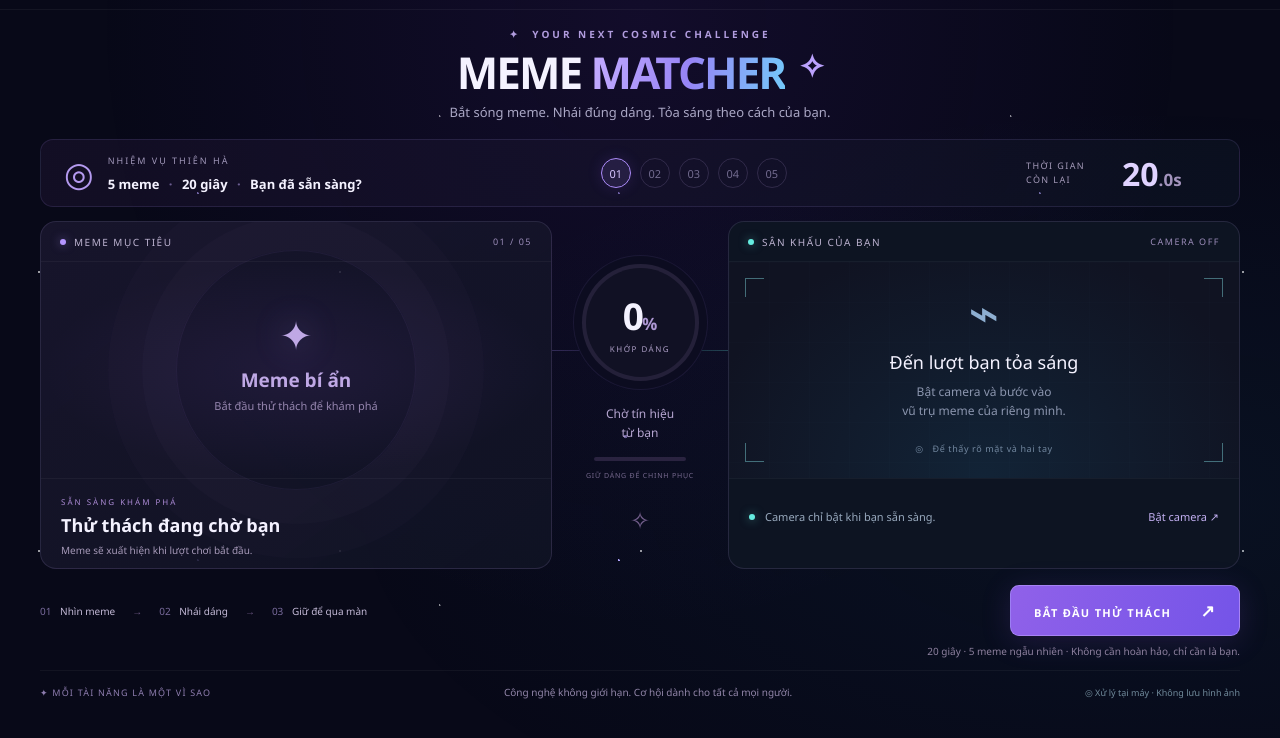
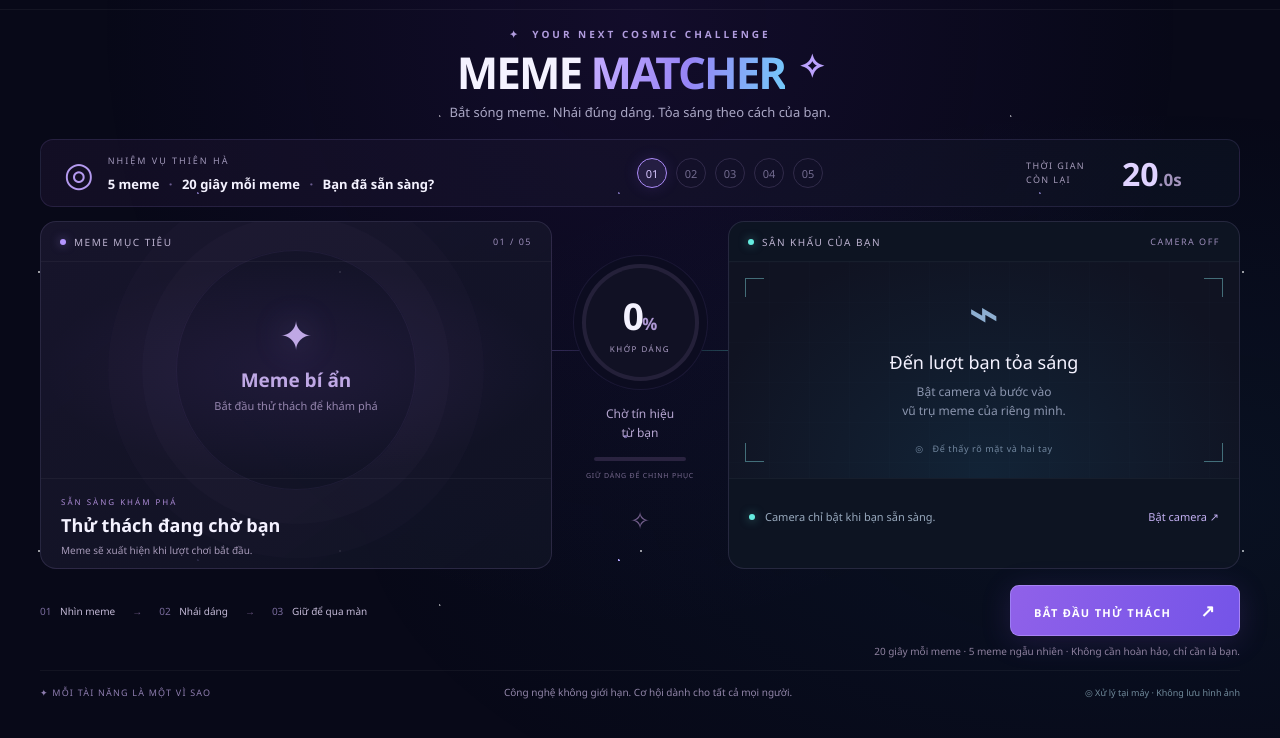
Before and after one commit to nguyenthaihuy0913/Meme-Matcher, a website with bundled scripts: page public/index.html in a window 1280 px wide. Shown: the part 60-798 px from the top of the page. Built offline with nearby package versions, Linux system fonts and the light colour scheme.

Commit message:
Cap nhat thoi gian lam moi meme len 20 giay

```diff
--- a/public/game.js
+++ b/public/game.js
@@ -66,6 +66,7 @@ export class MemeGame {
     if (this.hold < 1) return false;
     this.completed++; this.holdStart = null; this.lastSample = null; this.hold = 0; this.match = 0;
     if (this.completed === 5) this.finish(now, 'win');
+    else this.deadline = now + DURATION;
     return true;
   }
 }
--- a/public/index.html
+++ b/public/index.html
@@ -9,13 +9,13 @@
 </header>
 <main>
   <section class="intro"><div class="eyebrow"><span>✦</span> YOUR NEXT COSMIC CHALLENGE</div><h1>MEME <span>MATCHER</span><i>✧</i></h1><p>Bắt sóng meme. Nhái đúng dáng. Tỏa sáng theo cách của bạn.</p></section>
-  <section class="mission-bar" aria-label="Tiến trình lượt chơi"><div class="mission-title"><span class="orbit-icon">◎</span><span><small>NHIỆM VỤ THIÊN HÀ</small><b>5 meme <span>·</span> 20 giây <span>·</span> Bạn đã sẵn sàng?</b></span></div><ol id="steps" aria-label="5 meme cần hoàn thành"></ol><div class="timer" id="timerBox"><span>THỜI GIAN CÒN LẠI</span><strong id="timer">20<small>.0s</small></strong></div></section>
+  <section class="mission-bar" aria-label="Tiến trình lượt chơi"><div class="mission-title"><span class="orbit-icon">◎</span><span><small>NHIỆM VỤ THIÊN HÀ</small><b>5 meme <span>·</span> 20 giây mỗi meme <span>·</span> Bạn đã sẵn sàng?</b></span></div><ol id="steps" aria-label="5 meme cần hoàn thành"></ol><div class="timer" id="timerBox"><span>THỜI GIAN CÒN LẠI</span><strong id="timer">20<small>.0s</small></strong></div></section>
   <section class="arena" aria-label="Khu vực chơi">
     <article class="panel target-panel"><div class="panel-heading"><span><i class="purple-dot"></i> MEME MỤC TIÊU</span><b id="targetCount">01 / 05</b></div><div class="meme-stage"><div class="image-orbit"></div><img id="targetImage" hidden alt="Meme mục tiêu"><div id="memePlaceholder" class="meme-placeholder"><span>✦</span><h2>Meme bí ẩn</h2><p>Bắt đầu thử thách để khám phá</p></div><span id="memeBadge" class="image-badge" hidden>✦ MATCH THIS VIBE</span></div><div class="target-caption"><small id="targetNumber">SẴN SÀNG KHÁM PHÁ</small><h2 id="targetName">Thử thách đang chờ bạn</h2><p id="targetHint">Meme sẽ xuất hiện khi lượt chơi bắt đầu.</p></div></article>
     <div class="match-column"><span class="connection-line"></span><div class="match-orbit"><div class="match-ring" id="matchRing"><div><span id="matchValue">0<small>%</small></span><small>KHỚP DÁNG</small></div></div></div><p id="matchStatus" role="status">Chờ tín hiệu<br>từ bạn</p><div class="hold-track" role="progressbar" aria-label="Thời gian giữ dáng" aria-valuemin="0" aria-valuemax="100" aria-valuenow="0" id="holdTrack"><span id="holdBar"></span></div><small class="hold-label">GIỮ DÁNG ĐỂ CHINH PHỤC</small><span class="match-spark">✧</span></div>
     <article class="panel camera-panel"><div class="panel-heading"><span><i class="cyan-dot"></i> SÂN KHẤU CỦA BẠN</span><b id="cameraBadge">CAMERA OFF</b></div><div class="camera-stage"><video id="video" playsinline muted></video><canvas id="overlay" aria-label="Khung xương theo dõi cử chỉ"></canvas><div class="camera-grid" aria-hidden="true"></div><div class="camera-placeholder" id="placeholder"><div class="scan-icon">⌁</div><h2>Đến lượt bạn tỏa sáng</h2><p>Bật camera và bước vào<br>vũ trụ meme của riêng mình.</p><span>◎ &nbsp; Để thấy rõ mặt và hai tay</span></div><span class="corner tl"></span><span class="corner tr"></span><span class="corner bl"></span><span class="corner br"></span><div class="tracking" id="tracking" hidden>● &nbsp; Đang chờ camera</div><div id="countdown" class="countdown" hidden></div></div><div class="camera-caption"><span class="live-dot"></span><p id="cameraStatus" role="status">Camera chỉ bật khi bạn sẵn sàng.</p><button id="camera" class="text-button">Bật camera ↗</button></div></article>
   </section>
-  <section class="controls"><div class="how-to"><span>01 <b>Nhìn meme</b></span><i>→</i><span>02 <b>Nhái dáng</b></span><i>→</i><span>03 <b>Giữ để qua màn</b></span></div><button id="play" class="primary-button">BẮT ĐẦU THỬ THÁCH <span>↗</span></button><button id="stop" class="secondary-button" hidden>Dừng lượt</button><p id="gameStatus" class="game-status" role="status">20 giây · 5 meme ngẫu nhiên · Không cần hoàn hảo, chỉ cần là bạn.</p></section>
+  <section class="controls"><div class="how-to"><span>01 <b>Nhìn meme</b></span><i>→</i><span>02 <b>Nhái dáng</b></span><i>→</i><span>03 <b>Giữ để qua màn</b></span></div><button id="play" class="primary-button">BẮT ĐẦU THỬ THÁCH <span>↗</span></button><button id="stop" class="secondary-button" hidden>Dừng lượt</button><p id="gameStatus" class="game-status" role="status">20 giây mỗi meme · 5 meme ngẫu nhiên · Không cần hoàn hảo, chỉ cần là bạn.</p></section>
   <footer><span>✦ MỖI TÀI NĂNG LÀ MỘT VÌ SAO</span><p>Công nghệ không giới hạn. Cơ hội dành cho tất cả mọi người.</p><span class="privacy">◎ Xử lý tại máy · Không lưu hình ảnh</span></footer>
 </main>
 <dialog id="results" aria-labelledby="resultTitle"><div class="result-shell"><div class="eyebrow">9.5AI CLUB · MISSION COMPLETE</div><div id="resultIcon" class="result-icon">✦</div><h2 id="resultTitle">Bạn đã tỏa sáng!</h2><p id="resultSubtitle"></p><div class="result-score"><strong id="resultScore">0<small>/5</small></strong><span>MEME ĐÃ CHINH PHỤC</span></div><div id="resultMemes" class="result-memes"></div><blockquote id="resultMessage"></blockquote><p class="result-signature">MỘT THIÊN HÀ CÔNG NGHỆ · MỌI GIỚI ĐỀU TỎA SÁNG</p><button id="replay" class="primary-button">THỬ LẠI MỘT CHUYẾN NỮA ↗</button><button id="closeResults" class="text-button">Về trạm không gian</button></div></dialog>
```
Also changed, not shown: game.test.mjs (+7 -0 lines), README.md.
